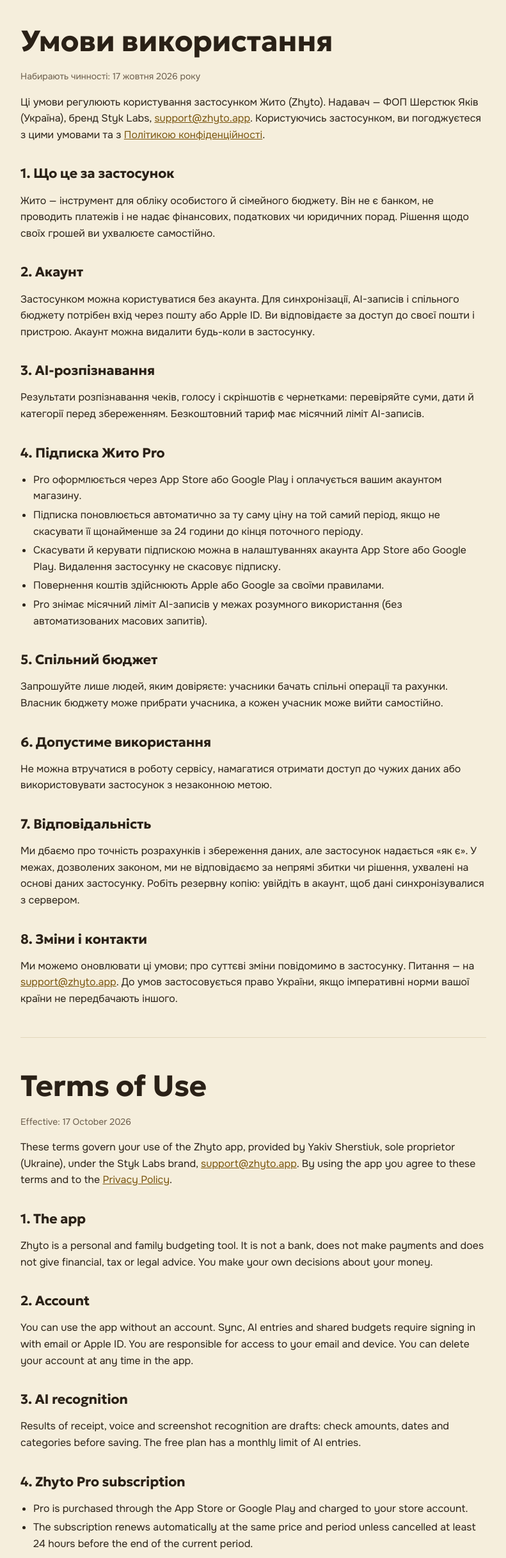
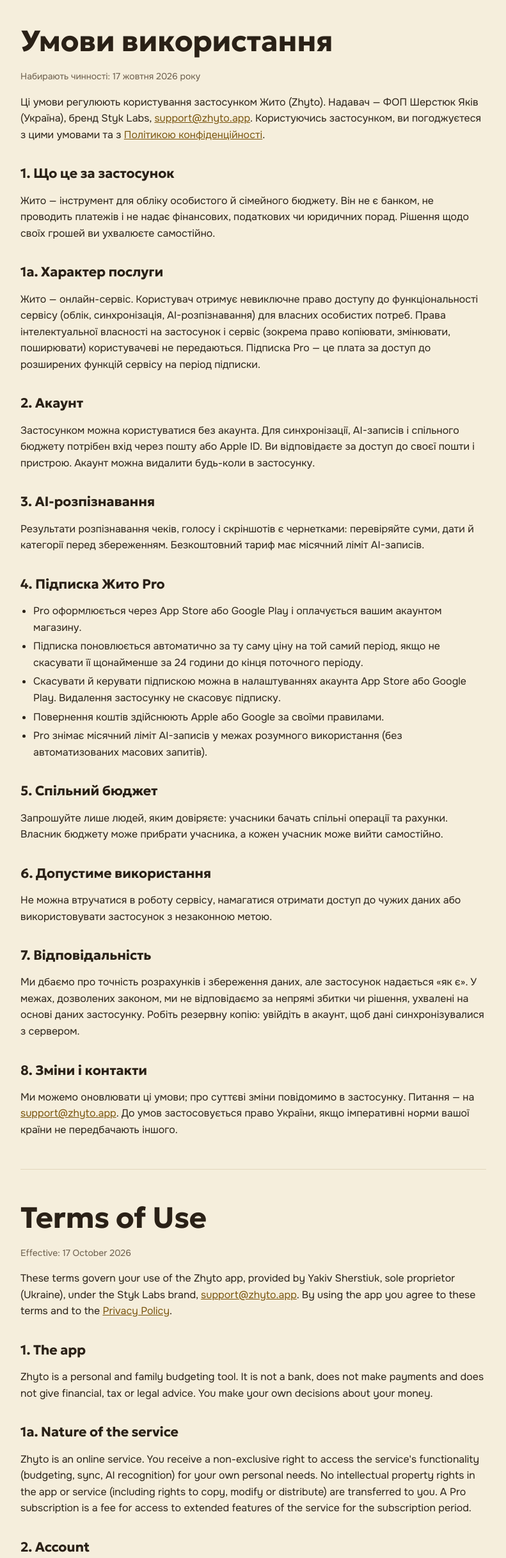
Before and after one commit to zhyto-app/zhyto-web, a plain HTML site: page terms/index.html in a window 1280 px wide. Shown: the part 79-2514 px from the top of the page at 64% size, without its empty margins (244-1035 px from the left). Drawn offline with Linux system fonts and the light colour scheme.

Commit message:
Terms: nature of the service (access to functionality, no IP transfer)

```diff
--- a/terms/index.html
+++ b/terms/index.html
@@ -26,6 +26,8 @@
   <p>Ці умови регулюють користування застосунком Жито (Zhyto). Надавач — ФОП Шерстюк Яків (Україна), бренд Styk Labs, <a href="mailto:support@zhyto.app">support@zhyto.app</a>. Користуючись застосунком, ви погоджуєтеся з цими умовами та з <a href="/privacy/">Політикою конфіденційності</a>.</p>
   <h2>1. Що це за застосунок</h2>
   <p>Жито — інструмент для обліку особистого й сімейного бюджету. Він не є банком, не проводить платежів і не надає фінансових, податкових чи юридичних порад. Рішення щодо своїх грошей ви ухвалюєте самостійно.</p>
+  <h2>1а. Характер послуги</h2>
+  <p>Жито — онлайн-сервіс. Користувач отримує невиключне право доступу до функціональності сервісу (облік, синхронізація, AI-розпізнавання) для власних особистих потреб. Права інтелектуальної власності на застосунок і сервіс (зокрема право копіювати, змінювати, поширювати) користувачеві не передаються. Підписка Pro — це плата за доступ до розширених функцій сервісу на період підписки.</p>
   <h2>2. Акаунт</h2>
   <p>Застосунком можна користуватися без акаунта. Для синхронізації, AI-записів і спільного бюджету потрібен вхід через пошту або Apple ID. Ви відповідаєте за доступ до своєї пошти і пристрою. Акаунт можна видалити будь-коли в застосунку.</p>
   <h2>3. AI-розпізнавання</h2>
@@ -52,6 +54,8 @@
   <p>These terms govern your use of the Zhyto app, provided by Yakiv Sherstiuk, sole proprietor (Ukraine), under the Styk Labs brand, <a href="mailto:support@zhyto.app">support@zhyto.app</a>. By using the app you agree to these terms and to the <a href="/privacy/">Privacy Policy</a>.</p>
   <h2>1. The app</h2>
   <p>Zhyto is a personal and family budgeting tool. It is not a bank, does not make payments and does not give financial, tax or legal advice. You make your own decisions about your money.</p>
+  <h2>1a. Nature of the service</h2>
+  <p>Zhyto is an online service. You receive a non-exclusive right to access the service's functionality (budgeting, sync, AI recognition) for your own personal needs. No intellectual property rights in the app or service (including rights to copy, modify or distribute) are transferred to you. A Pro subscription is a fee for access to extended features of the service for the subscription period.</p>
   <h2>2. Account</h2>
   <p>You can use the app without an account. Sync, AI entries and shared budgets require signing in with email or Apple ID. You are responsible for access to your email and device. You can delete your account at any time in the app.</p>
   <h2>3. AI recognition</h2>
```
